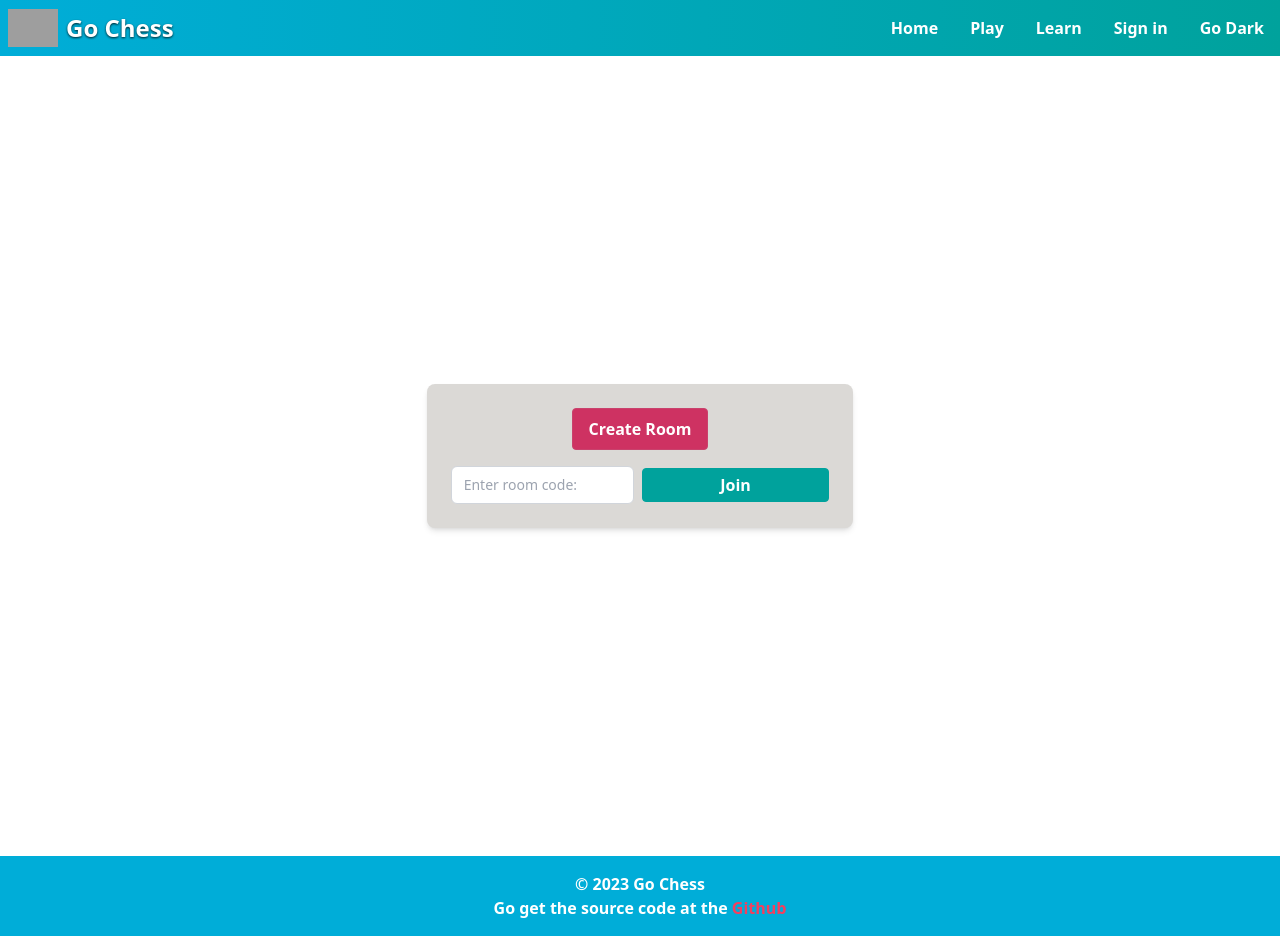
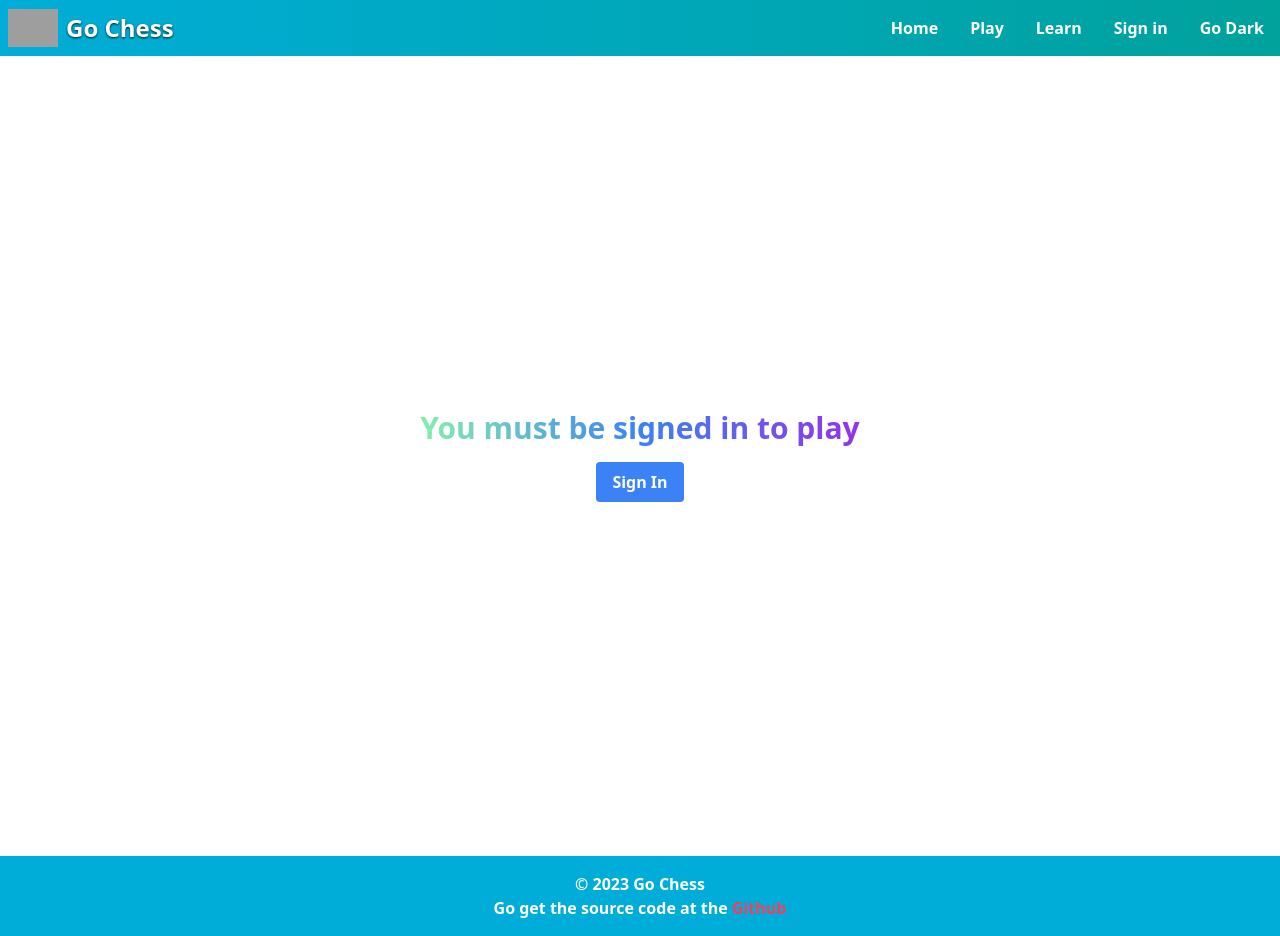
Before and after one commit to pedro-git-projects/go-chess, a React (Vite) app in the folder frontend/: page /play in a window 1280 px wide. Built offline with nearby package versions, Linux system fonts and the light colour scheme; no server answers; grey boxes are pictures that could not be loaded.

Commit message:
require account to play #61

```diff
--- a/frontend/src/components/routes/Play.jsx
+++ b/frontend/src/components/routes/Play.jsx
@@ -1,10 +1,20 @@
+import { useContext } from "react"
+import { TokenContext } from "../../contexts/AuthContext"
 import { Layout } from "../ui/Layout"
 import PlayForm from "../ui/PlayForm"
+import MustBeSignedIn from "../ui/MustBeSignedIn"
 
-const Play = () => (
-  <Layout>
-    <PlayForm />
-  </Layout>
-)
+const Play = () => {
+	const { token } = useContext(TokenContext)
+	return (
+		<Layout>
+			{token ? (
+				<PlayForm />
+			) : (
+				<MustBeSignedIn />
+			)}
+		</Layout>
+	)
+}
 
 export default Play
--- a/frontend/src/components/routes/Room.jsx
+++ b/frontend/src/components/routes/Room.jsx
@@ -1,11 +1,12 @@
 import { useLocation, useNavigate } from "react-router-dom"
 import ChessBoard from "../game/ChessBoard"
 import { Layout } from "../ui/Layout"
-import { useRef, useState, useEffect } from "react"
+import { useRef, useState, useEffect, useContext } from "react"
 import { useWebSocket } from "../../contexts/WebSocketContext"
 import whiteKing from "../../assets/white_king.svg"
 import blackKing from "../../assets/black_king.svg"
 import { handleUpdateRoom } from "../dynamic/Handlers"
+import { TokenContext } from "../../contexts/AuthContext"
 import CopyToClipboard from "../ui/CopyToClipboard"
 
 const Room = () => {
@@ -19,6 +20,7 @@ const Room = () => {
 		location.state?.numberOfClientsInRoom || 1,
 	)
 	const ws = useWebSocket()
+	const token = useContext(TokenContext)
 	const reloadRef = useRef(false)
 
 	useEffect(() => {
@@ -26,6 +28,8 @@ const Room = () => {
 			reloadRef.current = true
 			navigate("/play")
 			return
+		} else if (!token) {
+			navigate("/signin")
 		}
 
 		handleUpdateRoom(ws, (numberOfClientsInRoom) => {
--- /dev/null
+++ b/frontend/src/components/ui/MustBeSignedIn.jsx
@@ -0,0 +1,12 @@
+const MustBeSignedIn = () => {
+return (
+    <div className="flex flex-col items-center justify-center h-screen">
+      <h1 className="text-3xl font-bold mb-4">You must be signed in to play</h1>
+      <a href="/signin" className="bg-blue-500 hover:bg-blue-700 text-white font-bold py-2 px-4 rounded">
+        Sign In
+      </a>
+    </div>
+  )
+}
+
+export default MustBeSignedIn
```
